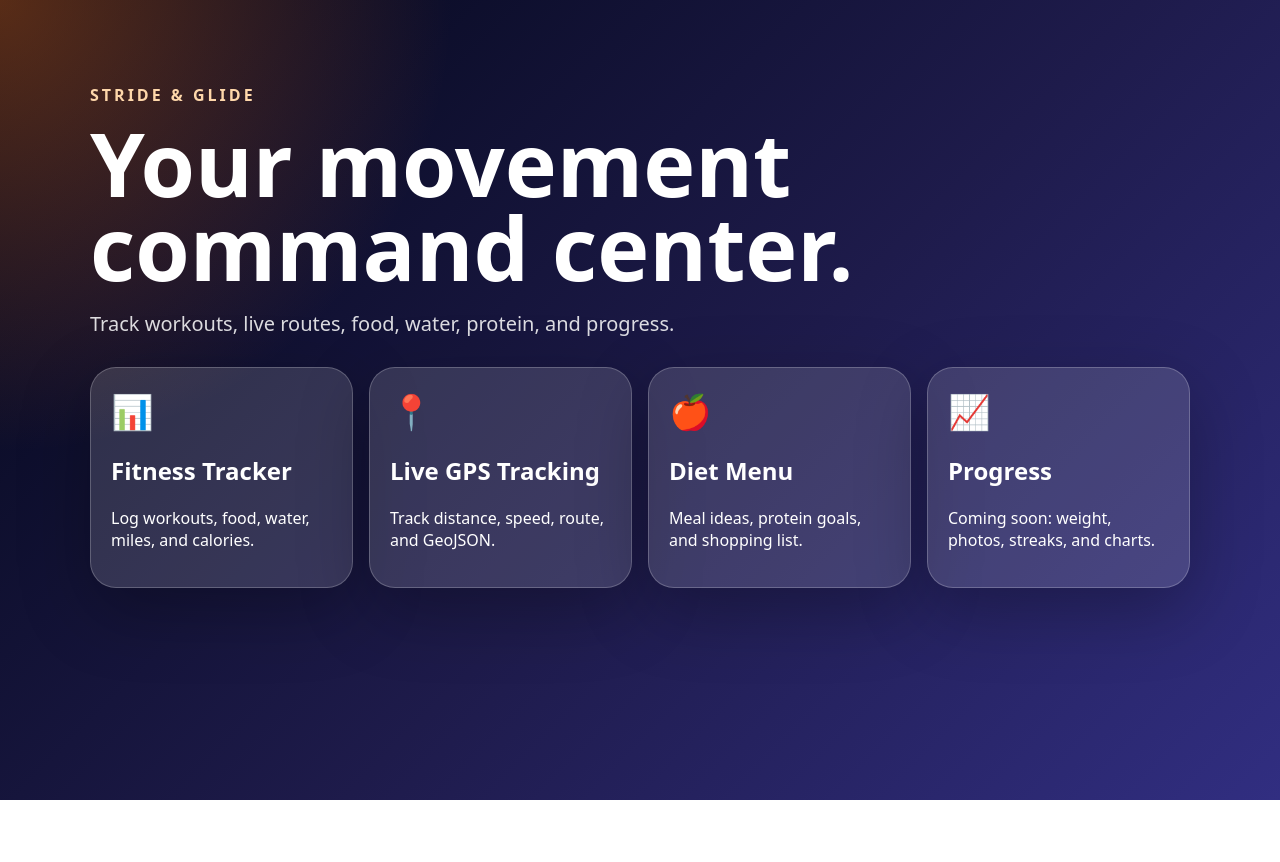
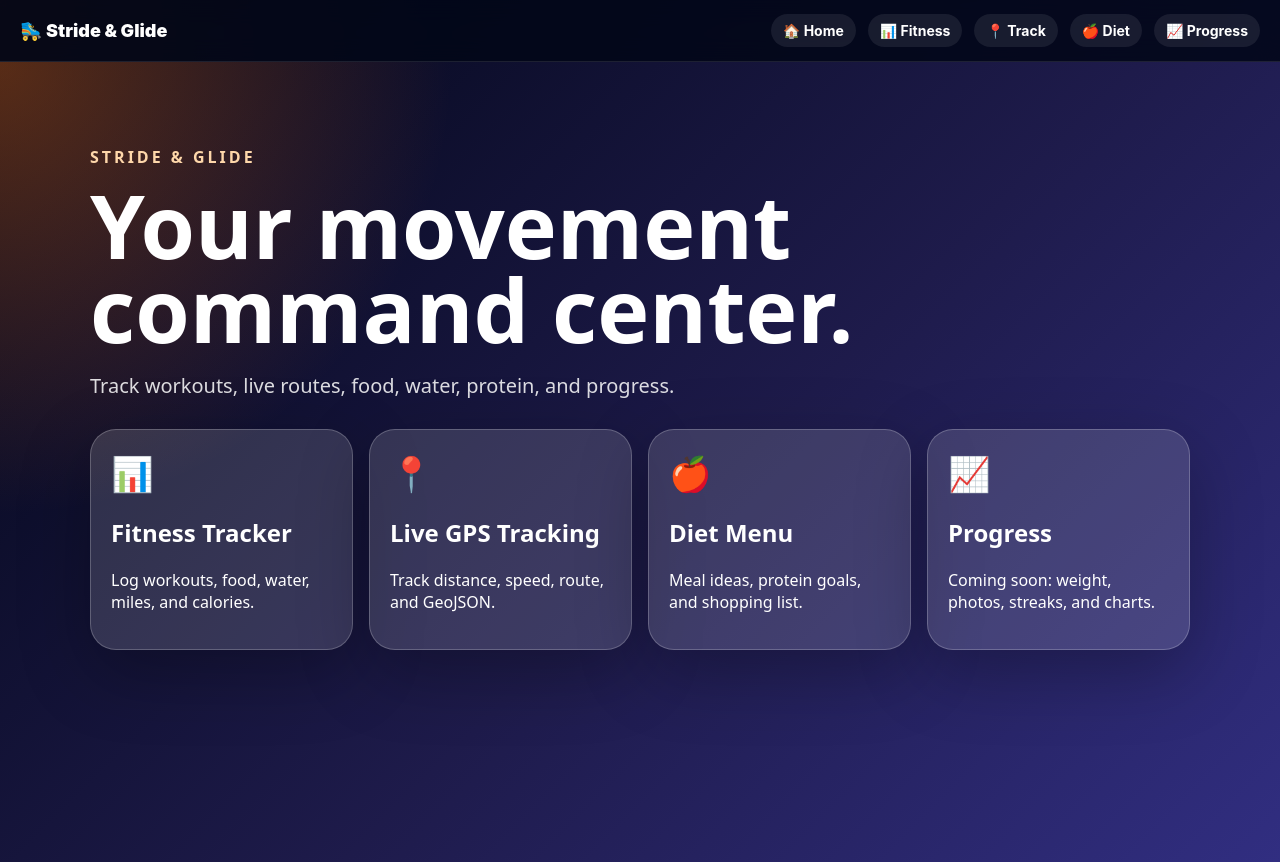
Before and after one commit to KristineMK72/stride-and-glide, a Next.js app: page / in a window 1280 px wide. Before the commit the page ends 800 px from the top, so only its background shows below. Built offline with nearby package versions, Linux system fonts and the light colour scheme.

Commit message:
Update layout.tsx

```diff
--- a/app/layout.tsx
+++ b/app/layout.tsx
@@ -1,14 +1,13 @@
-import type { Metadata } from "next";
+import type { Metadata, Viewport } from "next";
 import "leaflet/dist/leaflet.css";
 import "./globals.css";
+import Navbar from "@/components/Navbar";
 
 export const metadata: Metadata = {
   title: "Stride & Glide",
   description:
     "Track workouts, routes, food, water, calories, and fitness progress.",
-
   applicationName: "Stride & Glide",
-
   keywords: [
     "fitness",
     "walking",
@@ -20,26 +19,23 @@ export const metadata: Metadata = {
     "diet tracker",
     "workout tracker",
   ],
-
   authors: [
     {
       name: "Kristine Kahler",
     },
   ],
-
-  themeColor: "#312e81",
-
-  viewport: {
-    width: "device-width",
-    initialScale: 1,
-  },
-
   openGraph: {
     title: "Stride & Glide",
     description:
       "Track workouts, routes, nutrition, miles, speed, and momentum.",
     type: "website",
   },
+};
+
+export const viewport: Viewport = {
+  width: "device-width",
+  initialScale: 1,
+  themeColor: "#312e81",
 };
 
 export default function RootLayout({
@@ -49,7 +45,10 @@ export default function RootLayout({
 }>) {
   return (
     <html lang="en">
-      <body>{children}</body>
+      <body>
+        <Navbar />
+        {children}
+      </body>
     </html>
   );
 }
```
